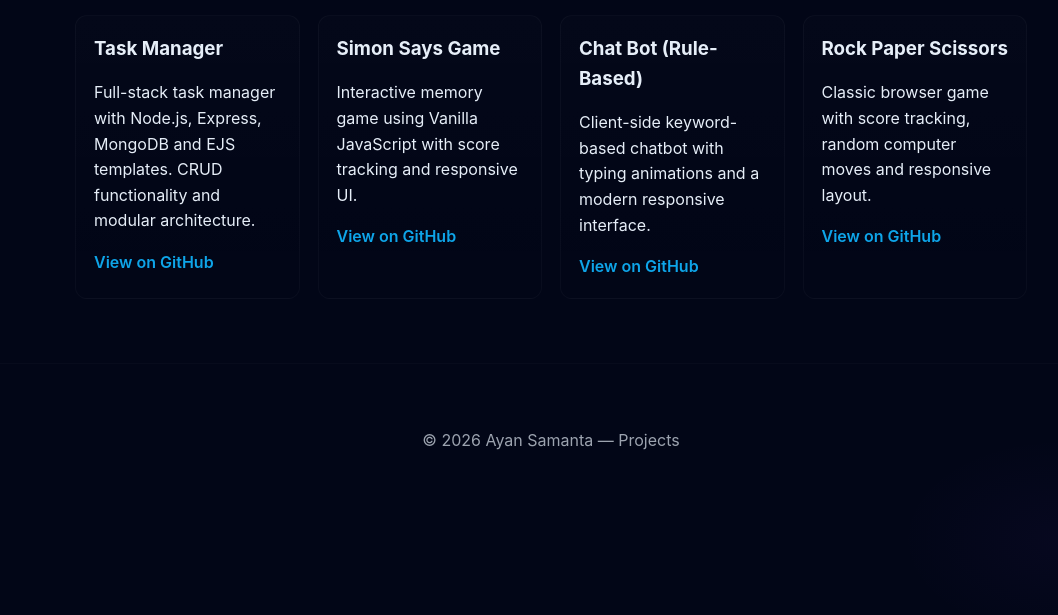
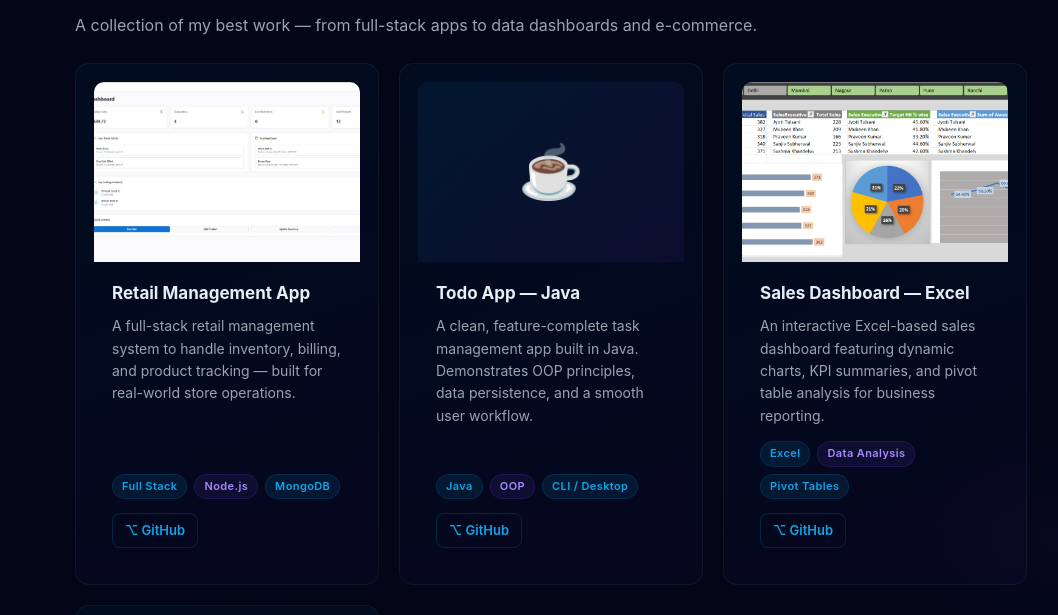
Before and after one commit to Ayan467/my-portfolio, a plain HTML site: page projects.html in a window 1280 px wide. Shown: the part 181-796 px from the top of the page, without its empty margins (89-1147 px from the left). Drawn offline with Linux system fonts and the light colour scheme.

Commit message:
Add project cards and styling to projects page

```diff
--- a/projects.html
+++ b/projects.html
@@ -5,6 +5,60 @@
   <meta name="viewport" content="width=device-width,initial-scale=1" />
   <title>Projects — Ayan Samanta</title>
   <link rel="stylesheet" href="style.css" />
+  <style>
+    .project-card {
+      position: relative;
+      overflow: hidden;
+      display: flex;
+      flex-direction: column;
+      border: 1px solid rgba(255,255,255,0.05);
+      border-radius: 14px;
+      background: linear-gradient(160deg, rgba(14,165,233,0.04), rgba(124,58,237,0.03));
+      transition: transform .2s, box-shadow .2s, border-color .2s;
+    }
+    .project-card:hover {
+      transform: translateY(-5px);
+      box-shadow: 0 16px 40px rgba(14,165,233,0.10);
+      border-color: rgba(14,165,233,0.18);
+    }
+    .project-thumb {
+      width: 100%;
+      height: 180px;
+      object-fit: cover;
+      border-radius: 10px 10px 0 0;
+      display: block;
+      background: rgba(255,255,255,0.02);
+    }
+    .project-thumb-placeholder {
+      width: 100%;
+      height: 180px;
+      border-radius: 10px 10px 0 0;
+      display: flex;
+      align-items: center;
+      justify-content: center;
+      font-size: 52px;
+      background: linear-gradient(135deg, rgba(14,165,233,0.08), rgba(124,58,237,0.08));
+    }
+    .project-body {
+      padding: 18px;
+      flex: 1;
+      display: flex;
+      flex-direction: column;
+    }
+    .project-body h3 { margin: 0 0 8px; font-size: 17px; color: #e6eef8; }
+    .project-body p { margin: 0 0 14px; color: var(--muted); font-size: 14px; line-height: 1.6; flex: 1; }
+    .tag-row { display: flex; flex-wrap: wrap; gap: 7px; margin-bottom: 14px; }
+    .tag { font-size: 11px; font-weight: 600; padding: 3px 9px; border-radius: 20px; background: rgba(14,165,233,0.10); color: var(--accent); border: 1px solid rgba(14,165,233,0.14); letter-spacing: .4px; }
+    .tag.purple { background: rgba(124,58,237,0.10); color: #a78bfa; border-color: rgba(124,58,237,0.18); }
+    .card-links { display: flex; gap: 10px; flex-wrap: wrap; }
+    .card-link { color: var(--accent); text-decoration: none; font-weight: 600; font-size: 13px; display: inline-flex; align-items: center; gap: 5px; padding: 6px 12px; border-radius: 8px; border: 1px solid rgba(14,165,233,0.18); transition: background .15s, color .15s; }
+    .card-link:hover { background: rgba(14,165,233,0.08); color: #fff; }
+    .card-link.live { background: linear-gradient(90deg, var(--accent), var(--accent-2)); color: #001; border: none; font-weight: 700; }
+    .card-link.live:hover { opacity: .88; color: #001; }
+    .projects-page h1 { margin-top: 20px; margin-bottom: 6px; }
+    .projects-page .subtitle { color: var(--muted); margin-bottom: 24px; }
+    .grid { display: grid; grid-template-columns: repeat(auto-fit, minmax(260px, 1fr)); gap: 20px; margin-top: 8px; }
+  </style>
 </head>
 <body>
   <nav class="nav">
@@ -20,31 +74,78 @@
 
   <main class="container projects-page">
     <h1>Selected Projects</h1>
+    <p class="subtitle">A collection of my best work — from full-stack apps to data dashboards and e-commerce.</p>
 
     <div class="grid">
+
       <article class="project-card">
-        <h3>Task Manager</h3>
-        <p>Full-stack task manager with Node.js, Express, MongoDB and EJS templates. CRUD functionality and modular architecture.</p>
-        <a class="card-link" href="https://github.com/Ayan467/Task-manager" target="_blank" rel="noopener">View on GitHub</a>
+        <img class="project-thumb" src="assets/images/reatail.png" alt="Retail Management App" onerror="this.style.display='none';this.nextElementSibling.style.display='flex'"/>
+        <div class="project-thumb-placeholder" style="display:none">🛒</div>
+        <div class="project-body">
+          <h3>Retail Management App</h3>
+          <p>A full-stack retail management system to handle inventory, billing, and product tracking — built for real-world store operations.</p>
+          <div class="tag-row">
+            <span class="tag">Full Stack</span>
+            <span class="tag purple">Node.js</span>
+            <span class="tag">MongoDB</span>
+          </div>
+          <div class="card-links">
+            <a class="card-link" href="https://github.com/Ayan467/retail-management-app" target="_blank" rel="noopener">⌥ GitHub</a>
+          </div>
+        </div>
       </article>
 
       <article class="project-card">
-        <h3>Simon Says Game</h3>
-        <p>Interactive memory game using Vanilla JavaScript with score tracking and responsive UI.</p>
-        <a class="card-link" href="https://github.com/Ayan467/Simon-Says-Game" target="_blank" rel="noopener">View on GitHub</a>
+        <div class="project-thumb-placeholder">☕</div>
+        <div class="project-body">
+          <h3>Todo App — Java</h3>
+          <p>A clean, feature-complete task management app built in Java. Demonstrates OOP principles, data persistence, and a smooth user workflow.</p>
+          <div class="tag-row">
+            <span class="tag">Java</span>
+            <span class="tag purple">OOP</span>
+            <span class="tag">CLI / Desktop</span>
+          </div>
+          <div class="card-links">
+            <a class="card-link" href="https://github.com/Ayan467/todo-app-java" target="_blank" rel="noopener">⌥ GitHub</a>
+          </div>
+        </div>
       </article>
 
       <article class="project-card">
-        <h3>Chat Bot (Rule-Based)</h3>
-        <p>Client-side keyword-based chatbot with typing animations and a modern responsive interface.</p>
-        <a class="card-link" href="https://github.com/Ayan467/A-Simple-Chat-Bot" target="_blank" rel="noopener">View on GitHub</a>
+        <img class="project-thumb" src="assets/images/excel.png" alt="Sales Dashboard" onerror="this.style.display='none';this.nextElementSibling.style.display='flex'"/>
+        <div class="project-thumb-placeholder" style="display:none">📊</div>
+        <div class="project-body">
+          <h3>Sales Dashboard — Excel</h3>
+          <p>An interactive Excel-based sales dashboard featuring dynamic charts, KPI summaries, and pivot table analysis for business reporting.</p>
+          <div class="tag-row">
+            <span class="tag">Excel</span>
+            <span class="tag purple">Data Analysis</span>
+            <span class="tag">Pivot Tables</span>
+          </div>
+          <div class="card-links">
+            <a class="card-link" href="https://github.com/Ayan467/sales-dashboard-excel" target="_blank" rel="noopener">⌥ GitHub</a>
+          </div>
+        </div>
       </article>
 
       <article class="project-card">
-        <h3>Rock Paper Scissors</h3>
-        <p>Classic browser game with score tracking, random computer moves and responsive layout.</p>
-        <a class="card-link" href="https://github.com/Ayan467/Rock-Paper-Scissors" target="_blank" rel="noopener">View on GitHub</a>
+        <img class="project-thumb" src="assets/images/shopify.png" alt="VelourWear Shopify Store" onerror="this.style.display='none';this.nextElementSibling.style.display='flex'"/>
+        <div class="project-thumb-placeholder" style="display:none">🛍️</div>
+        <div class="project-body">
+          <h3>VelourWear — Shopify Store</h3>
+          <p>A fully live e-commerce fashion store built on Shopify. Custom theme, product pages, and complete checkout flow — ready for real customers.</p>
+          <div class="tag-row">
+            <span class="tag">Shopify</span>
+            <span class="tag purple">E-Commerce</span>
+            <span class="tag">Live Store</span>
+          </div>
+          <div class="card-links">
+            <a class="card-link live" href="https://velourwear.myshopify.com" target="_blank" rel="noopener">🔗 Live Store</a>
+            <a class="card-link" href="https://github.com/Ayan467/velourwear-shopify-store" target="_blank" rel="noopener">⌥ GitHub</a>
+          </div>
+        </div>
       </article>
+
     </div>
   </main>
 
```
